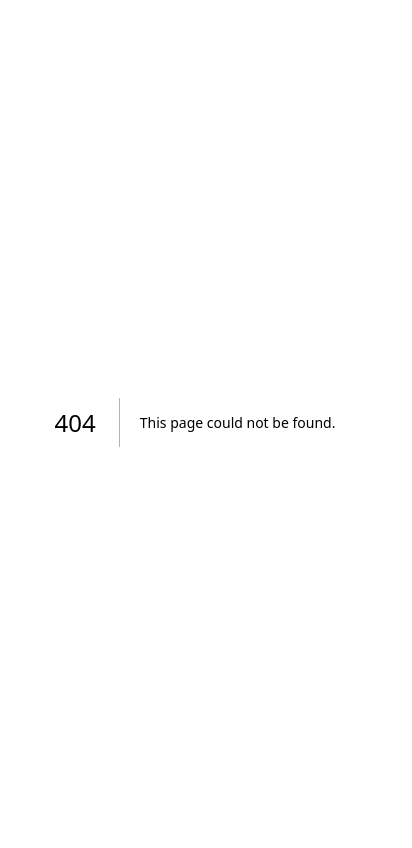
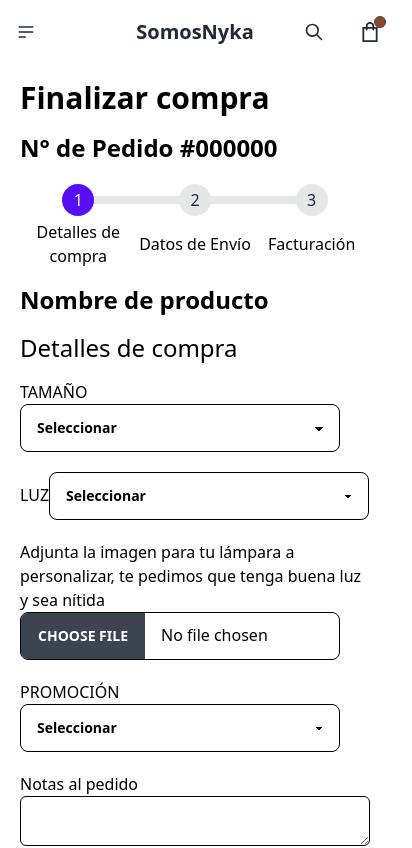
Before and after one commit to leannfran/Nyka-Ecommerce, a Next.js app in the folder nyka-ecommerce/: page /buy in a window 390 px wide. Before the commit this address had no page. Shown: the top 848 px of the page, 412 px wide, since content can reach past the window. Built offline with nearby package versions, Linux system fonts and the light colour scheme.

Commit message:
carrito responsive terminado y proceso de compra en progreso

```diff
--- a/nyka-ecommerce/package.json
+++ b/nyka-ecommerce/package.json
@@ -19,6 +19,7 @@
     "react": "18.2.0",
     "react-burger-menu": "^3.0.9",
     "react-dom": "18.2.0",
+    "react-hook-form": "^7.43.9",
     "swiper": "^9.2.4",
     "tailwindcss": "3.3.2"
   },
--- a/nyka-ecommerce/src/components/Cards/CardCart.jsx
+++ b/nyka-ecommerce/src/components/Cards/CardCart.jsx
@@ -1,22 +1,23 @@
-
-import React from 'react';
+import React from "react";
 import Image from "next/image";
 import item from "../../../public/Image.png";
 import { IconTrashSvg } from "../Svgs";
 
 const CardCart = () => {
   return (
-    <div className="flex justify-between items-center font-medium">
-    <div className="flex items-center gap-4">
+    <div className="flex justify-between items-center font-medium gap-2">
+
+      <div className="flex flex-row gap-2 items-center overflow-hidden">
         <Image
           src={item}
-        width={120}
-        height={120}
           alt="product image"
-        className="rounded-md"
+          className="rounded-md w-14 h-16 md:w-24 md:h-24"
         />
-      <div>
-        <h3>1x Lámparas Personalizada Pareja</h3>
+      <div className="">
+
+        <h3>
+          1x Lámparas Personalizada Pareja
+        </h3>
         <p>$ 1.500</p>
         </div>
       </div>
@@ -25,7 +26,10 @@ const CardCart = () => {
         <span>0</span>
         <button className="">+</button>
       </div>
+      <div className="w-10 h-10">
+
       <IconTrashSvg />
+      </div>
     </div>
   );
 };
--- a/nyka-ecommerce/src/components/Cards/CardsContainer.jsx
+++ b/nyka-ecommerce/src/components/Cards/CardsContainer.jsx
@@ -7,6 +7,7 @@ import "swiper/css/pagination";
 import "swiper/css/scrollbar";
 import { getProductos } from "@/firebase/firebase";
 import Link from "next/link";
+import Button from "../buttons/Button";
 
 const CardsContainer = () => {
   const [productos, setProductos] = React.useState([]);
@@ -66,9 +67,7 @@ const CardsContainer = () => {
       </div>
 
 
-      <Link href='../store' className="bg-[#8D4925] text-white p-2 rounded-md m-auto">
-        Ver todos los productos
-      </Link>
+      <Button content="VER TODOS LOS PRODUCTOS" link direction="/store" color/>
     </div>
   );
 };
--- a/nyka-ecommerce/src/components/Cart.jsx
+++ b/nyka-ecommerce/src/components/Cart.jsx
@@ -5,11 +5,11 @@ import InputPostalCode from "./inputs/InputPostalCode";
 import CardPaymentMethod from "./cards/CardPaymentMethod";
 import { IconCloseSvg } from "./Svgs";
 import { CartContext } from "./context/CartContext";
+import Button from "./buttons/Button";
 
 const Cart = () => {
   const { isCartOpen, closeCart } = React.useContext(CartContext);
 
-  console.log(isCartOpen);
   return (
     <>
     {isCartOpen && (<div className="fixed z-[2] bg-[#ffac5f5d] opacity-50 w-screen h-screen right-0 cursor-pointer" onClick={() => closeCart()}></div>)}
@@ -17,11 +17,11 @@ const Cart = () => {
       <div
         id="without-scroll"
         className={`h-screen fixed z-[3] right-0 bg-white shadow-xl rounded-l-lg overflow-scroll text-black duration-300 ease-in-out ${
-          isCartOpen ? "w-[600px] p-6" : "w-0 p-0"
+          isCartOpen ? "w-screen md:w-[600px] p-3 md:p-6" : "w-0 p-0"
         }`}
       >
-        <div className={`flex flex-col gap-5 ${
-          isCartOpen ? "block" : "hidden"
+        <div className={` ${
+          isCartOpen ? "flex flex-col gap-5" : "hidden"
         }`}>
           <div className="flex items-center justify-between">
             <h2 className="font-normal text-3xl">Carrito de compras</h2>
@@ -32,12 +32,10 @@ const Cart = () => {
           <CardCart />
           <CardCart />
           <CardCart />
-          <button className="font-bold text-lg border rounded p-2 shadow-sm w-56 m-auto">
-            Agregar mas productos
-          </button>
+          <Button content="Agregar mas productos" link direction="/store"/>
           <h3 className="font-bold text-lg">Calcular envío</h3>
-          <div>
-            <div className="flex items-center gap-3">
+          <div >
+            <div className="flex flex-col md:flex-row items-center gap-3">
               <InputPostalCode />
               <Link href="#" className="underline block">
                 Consultar mi código postal
@@ -49,8 +47,8 @@ const Cart = () => {
             <CardPaymentMethod />
             <CardPaymentMethod />
           </div>
+        <Button content="FINALIZAR COMPRA" link direction="/buy" color/>
         </div>
-
     </div>
     </>
   );
--- a/nyka-ecommerce/src/components/NavBar.jsx
+++ b/nyka-ecommerce/src/components/NavBar.jsx
@@ -1,22 +1,23 @@
 import React from "react";
 import { IconBagSvg, IconLensSvg, IconMenuSvg, LogoProfileSvg } from "./Svgs";
 import  {CartContext}  from "../components/context/CartContext";
+import Link from "next/link";
 
 
 const NavBar = () => {
 
-  const { openCart } = React.useContext(CartContext);
+  const { openCart, } = React.useContext(CartContext);
 
   return (
-    <nav className="navbar md:px-5 z-[1] absolute">
+    <nav className="navbar md:px-5 z-[2] absolute">
       <div className="navbar-start">
-        <div className="dropdown md:hidden   ">
+        <div className="dropdown md:hidden">
           <label tabIndex={0} className="btn btn-ghost btn-circle w-9">
             <IconMenuSvg />
           </label>
           <ul
             tabIndex={0}
-            className=" menu menu-compact dropdown-content mt-3 p-2 shadow bg-base-100 rounded-box w-52"
+            className=" menu menu-compact dropdown-content mt-3 p-2 shadow bg-base-100 rounded-box w-52 z-10"
           >
             <li>
               <a>Perfil</a>
@@ -47,7 +48,7 @@ const NavBar = () => {
         </div>
       </div>
       <div className="navbar-center">
-        <a className="btn btn-ghost normal-case text-xl">SomosNyka</a>
+        <Link href="/" className="btn btn-ghost normal-case text-xl">SomosNyka</Link>
       </div>
       <div className="navbar-end flex gap-8 ">
         <button className="btn btn-ghost btn-circle w-6 hidden md:block ">
--- a/nyka-ecommerce/src/components/Svgs.jsx
+++ b/nyka-ecommerce/src/components/Svgs.jsx
@@ -362,8 +362,8 @@ export function IconCommentSvg() {
 export function IconTrashSvg() {
   return (
     <svg
-      width="36"
-      height="36"
+      width="current"
+      height="current"
       viewBox="0 0 36 36"
       fill="none"
       xmlns="http://www.w3.org/2000/svg"
--- a/nyka-ecommerce/src/components/Why.jsx
+++ b/nyka-ecommerce/src/components/Why.jsx
@@ -1,5 +1,6 @@
 import React from "react";
 import { IconHandSvg, IconMedalSvg, IconQualitySvg } from "./Svgs";
+import Button from "./buttons/Button";
 
 const Why = () => {
   return (
@@ -8,9 +9,7 @@ const Why = () => {
         <h1 className="font-extrabold lg:font-bold text-3xl lg:text-5xl text-center">
           ¿Por qué elegir nuestro producto?
         </h1>
-        <button className="bg-[#8D4925] text-white w-44 p-2 rounded-md hidden md:block mt-8">
-          Explorá nuestra tienda
-        </button>
+        <Button content="Explorá nuestra tienda" link color direction="./store"/>
       </div>
       <div className="flex h-full gap-4 md:flex-col md:gap-0 md:justify-evenly ">
         <IconQualitySvg />
--- /dev/null
+++ b/nyka-ecommerce/src/components/atoms/Wizard.jsx
@@ -0,0 +1,14 @@
+import React from "react";
+
+const Wizard = ({step}) => {
+  return (
+      <ul className="steps ">
+        <li className="step step-primary ">Detalles de compra</li>
+        <li className={`step ${step === 1 && "step primary"}`}>Datos de Envío</li>
+        <li className={`step ${step === 1 && "step primary"}`}>Facturación</li>
+      </ul>
+
+  );
+};
+
+export default Wizard;
--- a/nyka-ecommerce/src/components/buttons/Button.jsx
+++ b/nyka-ecommerce/src/components/buttons/Button.jsx
@@ -1,10 +1,19 @@
-import React from 'react';
+import Link from 'next/link'
+import React from 'react'
 
-const Button = () => {
+const Button = ({link,content,direction,color}) => {
   return (
-   <>
-    {button }
-   </>
+    <div className='m-auto'>
+    {!link ? (
+       <button className= {`${color ? "bg-[#8D4925] text-white" : "bg-white border-2"} font-semibold p-2 rounded-md text-center`}>
+      {content}
+    </button>)
+    :(
+      <Link href={direction} className= {`${color ? "bg-[#8D4925] text-white" : "bg-white border-2"} font-semibold p-2 rounded-md text-center`}>
+        {content}
+      </Link >)}
+
+    </div>
   );
 };
 
--- a/nyka-ecommerce/src/components/inputs/InputPostalCode.jsx
+++ b/nyka-ecommerce/src/components/inputs/InputPostalCode.jsx
@@ -2,13 +2,13 @@ import React from "react";
 
 const InputPostalCode = () => {
   return (
-    <div>
+    <div className="w-full">
       <input
         type="text"
         placeholder="Código postal"
-        className="p-2 rounded-l-lg bg-white border"
+        className="p-2 rounded-l-lg bg-white border w-4/6"
       />
-      <button className="bg-[#8D4925] border border-[#8D4925] p-2 text-white rounded-r-lg">
+      <button className="bg-[#8D4925] border border-[#8D4925] p-2 text-white rounded-r-lg w-2/6">
         Calcular
       </button>
     </div>
--- /dev/null
+++ b/nyka-ecommerce/src/pages/buy.js
@@ -0,0 +1,115 @@
+import Wizard from "@/components/atoms/wizard";
+import Button from "@/components/buttons/Button";
+import Layout from "@/components/layout/Layout";
+import React from "react";
+
+const Buy = () => {
+  const [promo, setPromo] = React.useState(false);
+
+  return (
+    <Layout>
+      <div className="min-h-screen py-20 px-5 text-black flex flex-col gap-4">
+        <h1 className="text-3xl font-bold">Finalizar compra</h1>
+        <h2 className="text-2xl font-bold">N° de Pedido #000000</h2>
+        <div className=" flex justify-center items-center">
+          <Wizard />
+        </div>
+        <h2 className="text-2xl font-bold">Nombre de producto</h2>
+        <h3 className="text-2xl font-normal">Detalles de compra</h3>
+        <form className="flex flex-col gap-5">
+          <label htmlFor="name">
+            TAMAÑO
+            <select
+              className="select w-full max-w-xs bg-white border border-black"
+              onChange={(e) => console.log(e.target.value)}
+            >
+              <option disabled selected>
+                Seleccionar
+              </option>
+              <option>Homer</option>
+              <option>Marge</option>
+              <option>Bart</option>
+              <option>Lisa</option>
+              <option>Maggie</option>
+            </select>
+          </label>
+
+          <label htmlFor="name">
+            LUZ
+            <select
+              className="select w-full max-w-xs bg-white border border-black"
+              onChange={(e) => console.log(e.target.value)}
+            >
+              <option disabled selected>
+                Seleccionar
+              </option>
+              <option>Homer</option>
+              <option>Marge</option>
+              <option>Bart</option>
+              <option>Lisa</option>
+              <option>Maggie</option>
+            </select>
+          </label>
+
+          <label htmlFor="name">
+            Adjunta la imagen para tu lámpara a personalizar, te pedimos que
+            tenga buena luz y sea nítida{" "}
+            <input
+              type="file"
+              className="file-input file-input-bordered w-full max-w-xs bg-white border border-black"
+            />
+          </label>
+
+          <label htmlFor="name">
+            PROMOCIÓN
+            <select
+              className="select w-full max-w-xs bg-white border border-black"
+              onChange={(e) =>
+                e.target.value === "Llavero" ? setPromo(true) : setPromo(false)
+              }
+            >
+              <option disabled selected>
+                Seleccionar
+              </option>
+              <option>Llavero</option>
+              <option>Marge</option>
+              <option>Bart</option>
+              <option>Lisa</option>
+              <option>Maggie</option>
+            </select>
+          </label>
+          {promo && (
+            <div className="flex flex-col  gap-2">
+              <h3>ELEGÍ LOS DISEÑOS PARA TUS LLAVEROS</h3>
+              <div className="flex flex-col gap-4">
+                <label>
+                  <input type="radio" name="design" className="mr-3" />
+                  Código de spotify
+                </label>
+                <label>
+                  <input type="radio" name="design" className="mr-3" />
+                  Calendario
+                </label>
+                <label>
+                  <input type="radio" name="design" className="mr-3" />
+                  Misma foto de lámpara
+                </label>
+              </div>
+            </div>
+          )}
+
+          <div>
+            <h3>Notas al pedido</h3>
+            <textarea className="bg-white border border-black rounded-md w-full"></textarea>
+          </div>
+          <Button
+            content="Siguiente"
+            color
+          />
+        </form>
+      </div>
+    </Layout>
+  );
+};
+
+export default Buy;
```
Also changed, not shown: nyka-ecommerce/.eslintrc.json, 1 other file (tests, documents, lock files or other folders). Lines whose indentation alone changed are shown as unchanged.
